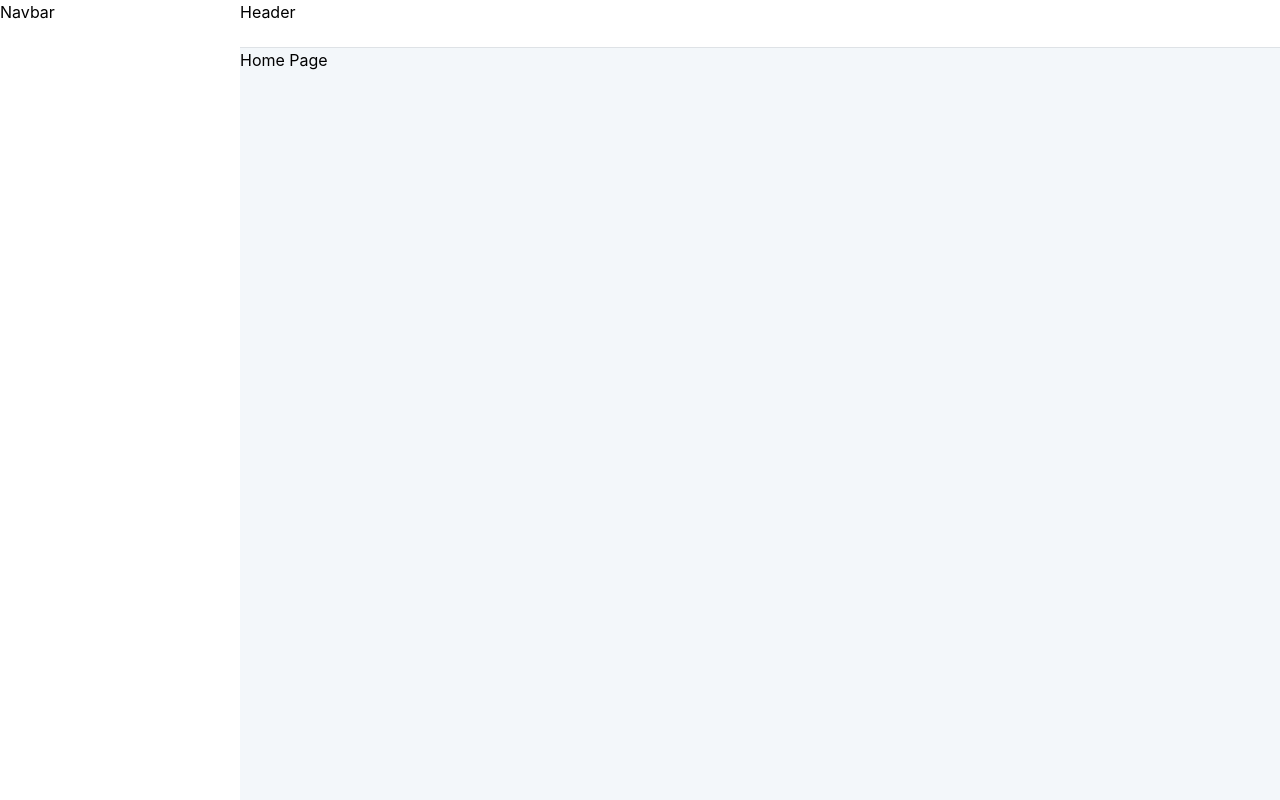
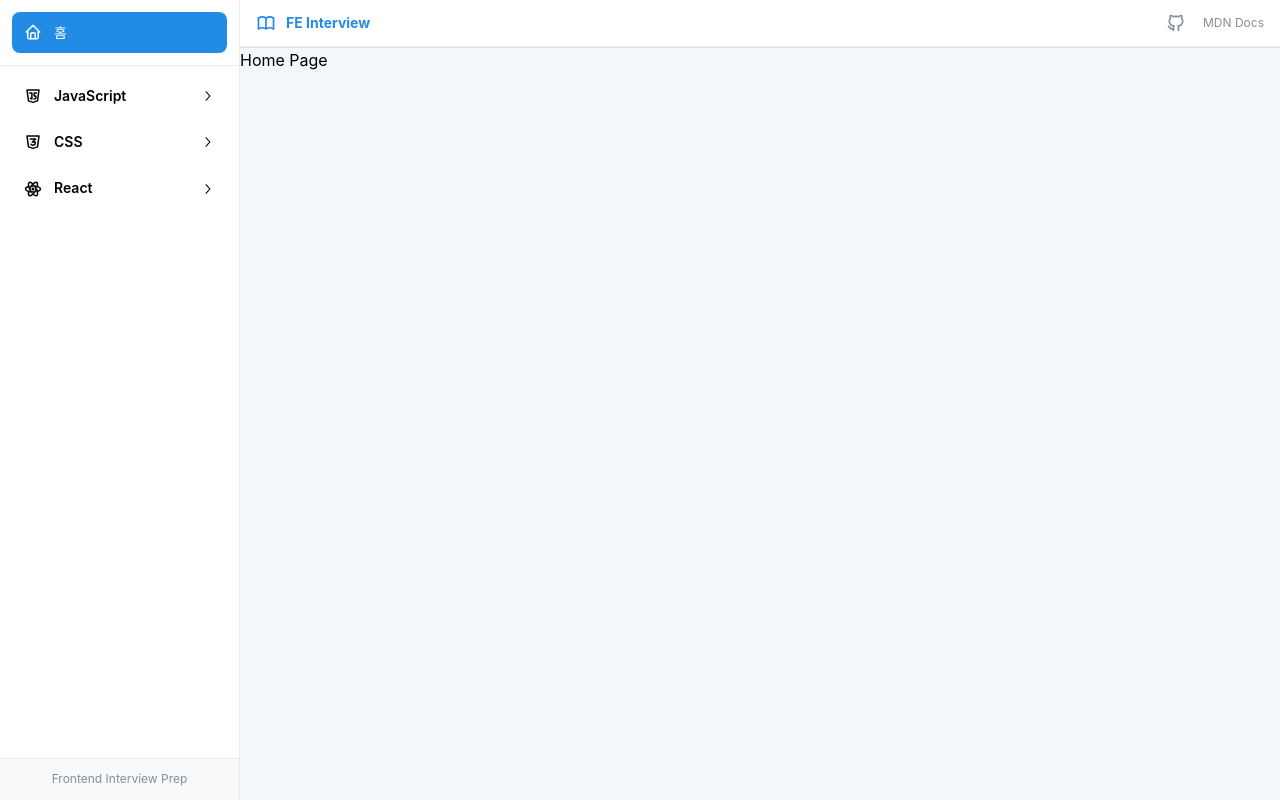
Before and after one commit to rebi13/inbox, a React (Vite) app: page / in a window 1280 px wide. Built offline with nearby package versions, Linux system fonts and the light colour scheme.

Commit message:
Feature: 링크 표시 및 메뉴

```diff
--- a/src/layouts/Header.tsx
+++ b/src/layouts/Header.tsx
@@ -1,5 +1,108 @@
-import { Flex } from "@mantine/core";
+import {
+  ActionIcon,
+  Anchor,
+  Box,
+  Breadcrumbs,
+  Flex,
+  Group,
+  Text,
+  Tooltip,
+} from "@mantine/core";
+import { useLocation } from "react-router-dom";
+import { IconBrandGithub, IconBook } from "@tabler/icons-react";
+
+const pathLabels: Record<string, string> = {
+  js: "JavaScript",
+  css: "CSS",
+  react: "React",
+  "event-propagation": "이벤트 전파",
+  "array-methods": "배열 메서드",
+  "lineheight-showcase": "Line Height",
+  "class-component": "클래스 컴포넌트",
+  "functional-component": "함수형 컴포넌트",
+  compare: "컴포넌트 비교",
+};
 
 export const Header = () => {
-  return <Flex h="3rem">Header</Flex>;
+  const location = useLocation();
+
+  const getBreadcrumbs = () => {
+    const paths = location.pathname.split("/").filter(Boolean);
+    if (paths.length === 0) return null;
+
+    return paths.map((path, index) => {
+      const label = pathLabels[path] || path;
+      const isLast = index === paths.length - 1;
+
+      return (
+        <Text
+          key={path}
+          size="sm"
+          c={isLast ? "dark" : "dimmed"}
+          fw={isLast ? 600 : 400}
+        >
+          {label}
+        </Text>
+      );
+    });
+  };
+
+  const breadcrumbs = getBreadcrumbs();
+
+  return (
+    <Flex
+      h="100%"
+      px="md"
+      align="center"
+      justify="space-between"
+      bg="white"
+      style={{ borderBottom: "1px solid #e9ecef" }}
+    >
+      {/* 좌측: 로고 + Breadcrumb */}
+      <Group gap="lg">
+        <Group gap="xs">
+          <IconBook size={20} color="#228be6" />
+          <Text fw={700} size="sm" c="blue">
+            FE Interview
+          </Text>
+        </Group>
+
+        {breadcrumbs && (
+          <Box style={{ borderLeft: "1px solid #e9ecef", paddingLeft: 16 }}>
+            <Breadcrumbs separator="›" separatorMargin={8}>
+              {breadcrumbs}
+            </Breadcrumbs>
+          </Box>
+        )}
+      </Group>
+
+      {/* 우측: 유틸리티 버튼 */}
+      <Group gap="xs">
+        <Tooltip label="GitHub 저장소" position="bottom">
+          <ActionIcon
+            variant="subtle"
+            color="gray"
+            size="lg"
+            component="a"
+            href="https://github.com"
+            target="_blank"
+            rel="noopener noreferrer"
+          >
+            <IconBrandGithub size={20} />
+          </ActionIcon>
+        </Tooltip>
+
+        <Anchor
+          href="https://developer.mozilla.org"
+          target="_blank"
+          rel="noopener noreferrer"
+          size="xs"
+          c="dimmed"
+          style={{ textDecoration: "none" }}
+        >
+          MDN Docs
+        </Anchor>
+      </Group>
+    </Flex>
+  );
 };
--- a/src/layouts/Navbar.tsx
+++ b/src/layouts/Navbar.tsx
@@ -1,5 +1,153 @@
-import { Flex } from "@mantine/core";
+import { Box, NavLink, ScrollArea, Stack, Text } from "@mantine/core";
+import { useLocation, useNavigate } from "react-router-dom";
+import {
+  IconBrandJavascript,
+  IconBrandCss3,
+  IconBrandReact,
+  IconHome,
+  IconArrowsShuffle,
+  IconList,
+  IconTextSize,
+  IconComponents,
+  IconCode,
+  IconScale,
+} from "@tabler/icons-react";
+
+type MenuItem = {
+  label: string;
+  path: string;
+  icon: React.ReactNode;
+};
+
+type MenuCategory = {
+  category: string;
+  icon: React.ReactNode;
+  color: string;
+  items: MenuItem[];
+};
+
+const menuData: MenuCategory[] = [
+  {
+    category: "JavaScript",
+    icon: <IconBrandJavascript size={18} />,
+    color: "yellow",
+    items: [
+      {
+        label: "이벤트 전파",
+        path: "/js/event-propagation",
+        icon: <IconArrowsShuffle size={16} />,
+      },
+      {
+        label: "배열 메서드",
+        path: "/js/array-methods",
+        icon: <IconList size={16} />,
+      },
+    ],
+  },
+  {
+    category: "CSS",
+    icon: <IconBrandCss3 size={18} />,
+    color: "blue",
+    items: [
+      {
+        label: "Line Height",
+        path: "/css/lineheight-showcase",
+        icon: <IconTextSize size={16} />,
+      },
+    ],
+  },
+  {
+    category: "React",
+    icon: <IconBrandReact size={18} />,
+    color: "cyan",
+    items: [
+      {
+        label: "클래스 컴포넌트",
+        path: "/react/class-component",
+        icon: <IconCode size={16} />,
+      },
+      {
+        label: "함수형 컴포넌트",
+        path: "/react/functional-component",
+        icon: <IconComponents size={16} />,
+      },
+      {
+        label: "컴포넌트 비교",
+        path: "/react/compare",
+        icon: <IconScale size={16} />,
+      },
+    ],
+  },
+];
 
 export const Navbar = () => {
-  return <Flex w="15rem">Navbar</Flex>;
+  const location = useLocation();
+  const navigate = useNavigate();
+
+  const isActive = (path: string) => location.pathname === path;
+  const isCategoryActive = (items: MenuItem[]) =>
+    items.some((item) => location.pathname === item.path);
+
+  return (
+    <Box h="100%" bg="white" style={{ borderRight: "1px solid #e9ecef" }}>
+      <Stack gap={0} h="100%">
+        {/* Home 링크 */}
+        <Box p="sm" style={{ borderBottom: "1px solid #e9ecef" }}>
+          <NavLink
+            label="홈"
+            leftSection={<IconHome size={18} />}
+            active={location.pathname === "/"}
+            onClick={() => navigate("/")}
+            variant="filled"
+            style={{ borderRadius: 8 }}
+          />
+        </Box>
+
+        {/* 카테고리별 메뉴 */}
+        <ScrollArea flex={1} p="sm">
+          <Stack gap="xs">
+            {menuData.map((category) => (
+              <NavLink
+                key={category.category}
+                label={
+                  <Text fw={600} size="sm">
+                    {category.category}
+                  </Text>
+                }
+                leftSection={category.icon}
+                childrenOffset={28}
+                defaultOpened={isCategoryActive(category.items)}
+                variant="subtle"
+                color={category.color}
+                style={{ borderRadius: 8 }}
+              >
+                {category.items.map((item) => (
+                  <NavLink
+                    key={item.path}
+                    label={item.label}
+                    leftSection={item.icon}
+                    active={isActive(item.path)}
+                    onClick={() => navigate(item.path)}
+                    variant="light"
+                    style={{ borderRadius: 6 }}
+                  />
+                ))}
+              </NavLink>
+            ))}
+          </Stack>
+        </ScrollArea>
+
+        {/* 하단 정보 */}
+        <Box
+          p="sm"
+          style={{ borderTop: "1px solid #e9ecef" }}
+          bg="gray.0"
+        >
+          <Text size="xs" c="dimmed" ta="center">
+            Frontend Interview Prep
+          </Text>
+        </Box>
+      </Stack>
+    </Box>
+  );
 };
```
